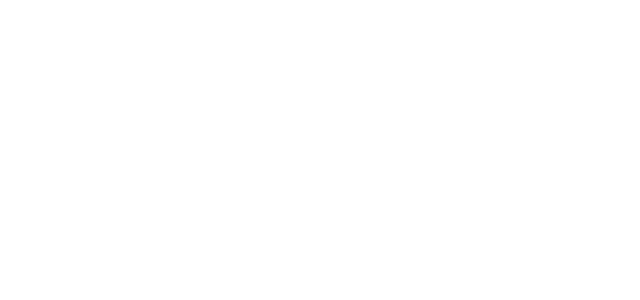
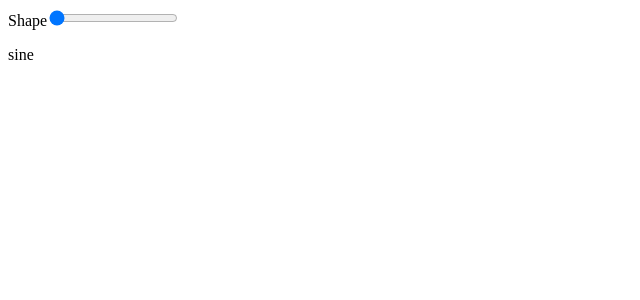
Before and after one commit to FrankyFrankFrank/voodoo-synth, a Vue app: page /#/ in a window 1280 px wide. Shown: the top 300 px of the page, without its empty margins (0-640 px from the left). Built offline with nearby package versions, Linux system fonts and the light colour scheme.

Commit message:
shape maps

```diff
--- a/src/views/Synthesizer.vue
+++ b/src/views/Synthesizer.vue
@@ -1,9 +1,17 @@
 <template>
-  <div></div>
+  <div>
+    <label for="shape">Shape</label>
+    <input id="shape" v-model="shape" type="range" min="0" max="3" />
+    <p>{{ soundShape }}</p>
+  </div>
 </template>
 
 <script>
 import frequencies from '@/frequencies';
+
+const shapeMap = [
+  'sine', 'square', 'triangle', 'sawtooth'
+];
 
 export default {
   props: {
@@ -15,6 +23,7 @@ export default {
   },
   data() {
     return {
+      shape: 0,
       oscillators: [],
       allowed: true,
       keysPressed: [],
@@ -23,6 +32,11 @@ export default {
   created() {
     window.addEventListener('keydown', this.playNote)
     window.addEventListener('keyup', this.stopNote)
+  },
+  computed: {
+    soundShape() {
+      return shapeMap[this.shape];
+    }
   },
   methods: {
     playNote(e) {
@@ -34,6 +48,7 @@ export default {
       newOscillator.connect(gainNode);
       gainNode.connect(this.audioContext.destination);
       newOscillator.frequency.value = frequencies[e.key.toUpperCase()][4];
+      newOscillator.type = this.soundShape;
       newOscillator.start();
       const oscillatorObj = {
         key: e.key,
```
